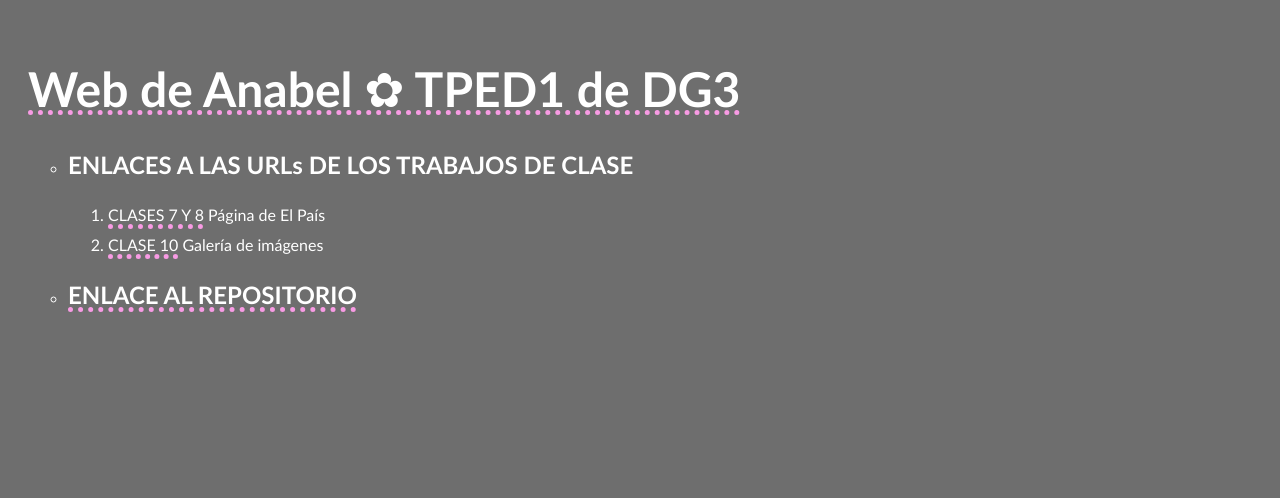
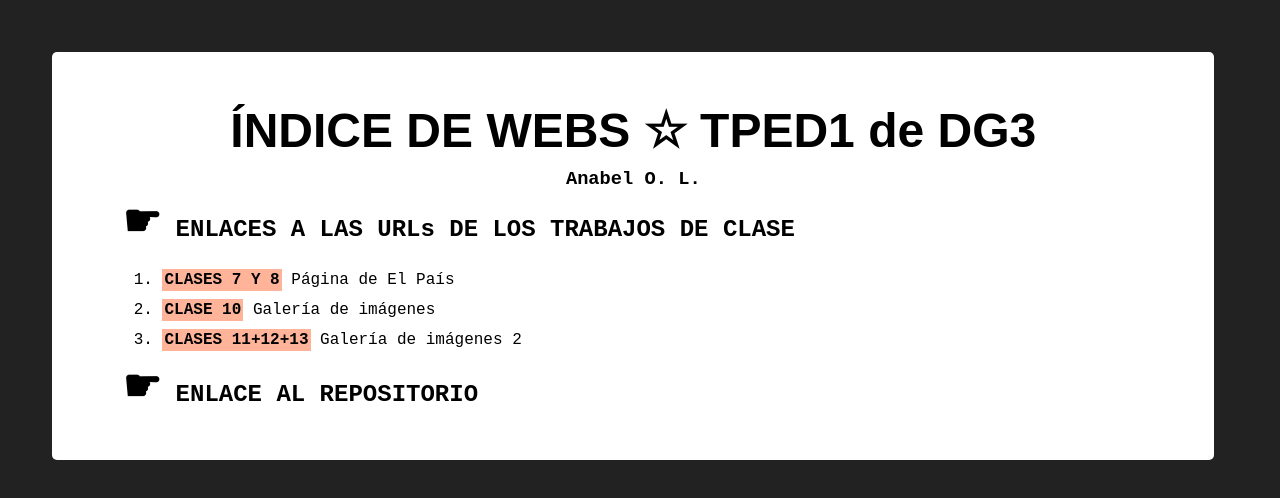
Before and after one commit to anaordo/tped1_21_22, a plain HTML site: page index.html in a window 1280 px wide. Drawn offline with Linux system fonts and the light colour scheme.

Commit message:
Índice de páginas de anabel
Mejoras en el CSS y añadir enlace a práctica 11

```diff
--- a/estilos.css
+++ b/estilos.css
@@ -1,21 +1,52 @@
 body{
-    background-color: rgb(110, 110, 110);
-    color: white;
+    background-color: rgb(34, 34, 34);
     box-sizing: border-box;
     padding: 20px;
-    font-family: 'Trebuchet MS', 'Lucida Sans Unicode', 'Lucida Grande', 'Lucida Sans', Arial, sans-serif;
+    font-family:'Courier New', Courier, monospace;
+}
+
+#indice_paginas{
+    width: 90%;
+    height: auto;
+    margin: 2%;
+    padding: 10px 30px 30px 30px;
+    border-radius: 5px;
+    background-color: rgb(255, 255, 255);
+    color: black;
 }
 
 a{
+    text-decoration: none;
+    color: inherit;
+}
+
+a:hover{
     text-decoration: underline 5px dotted rgb(248, 155, 228);
-    color: white;
+    font-size: 1.1em;
 }
 
 h1{
     font-size: 3em;
+    text-align: center;
+    font-family: Arial, Helvetica, sans-serif;
 }
 
 ul{
-    list-style: circle;
+    list-style: none;
     line-height: 30px;
 }
+
+ol a{
+    background-color: rgb(255, 180, 153);
+    padding: 2px;
+    font-weight: bolder;
+}
+
+h2::first-letter{
+    font-size: 1.8em;
+}
+
+h3{
+    text-align: center;
+    margin-top: -30px;
+}
--- a/index.html
+++ b/index.html
@@ -6,19 +6,27 @@
         <link rel="stylesheet" href="estilos.css">
     </head>
     <body>
-        <h1><a href="https://anaordo.github.io/tped1_21_22/" target="_blank"> Web de Anabel &#x273f; TPED1 de DG3</a></h1>
+
+        <section id="indice_paginas">
+
+        <h1>ÍNDICE DE WEBS &#x2606; TPED1 de DG3</h1>
+
+        <h3>Anabel O. L.</h3>
         <ul>
             <li>
-                <H2>ENLACES A LAS URLs DE LOS TRABAJOS DE CLASE</H2>
+                <h2>&#x261b; ENLACES A LAS URLs DE LOS TRABAJOS DE CLASE</h2>
                 <ol>
                     <li><a href="https://anaordo.github.io/tped1_21_22/clase7_pais-anabel/" target="_blank">CLASES 7 Y 8</a> Página de El País</li>
                     <li><a href="https://anaordo.github.io/tped1_21_22/clase10_galeriaImagenes/" target="_blank">CLASE 10</a> Galería de imágenes</li>
+                    <li><a href="https://anaordo.github.io/tped1_21_22/clase11_galeria-flex-float-y-tabla/">CLASES 11+12+13</a> Galería de imágenes 2</li>
                 </ol>
             </li>
             <li>
-                <h2><a href="https://github.com/anaordo/tped1_21_22" target="_blank">ENLACE AL REPOSITORIO</a></h2>
+                <h2><a href="https://github.com/anaordo/tped1_21_22" target="_blank">&#x261b; ENLACE AL REPOSITORIO</a></h2>
             </li>
         </ul>
+    </section>
+
 
     </body>
 </html>
```
